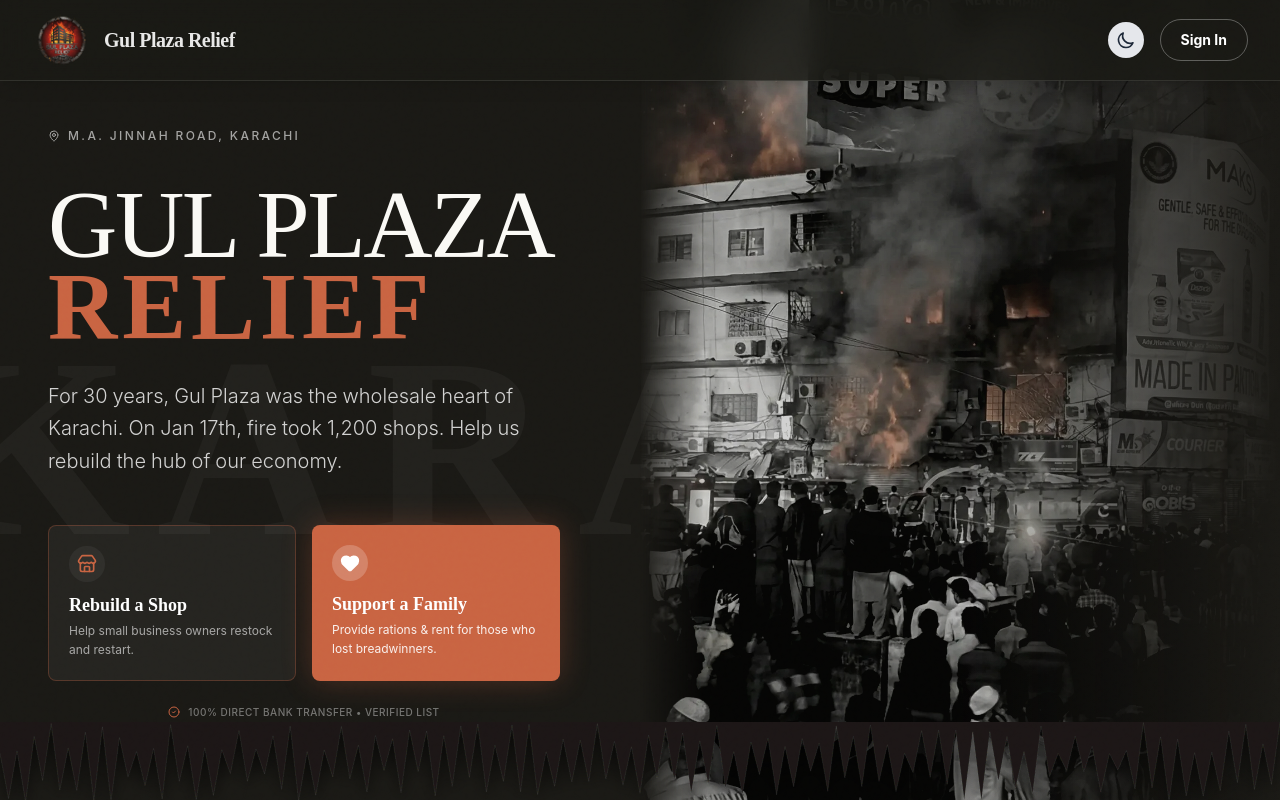
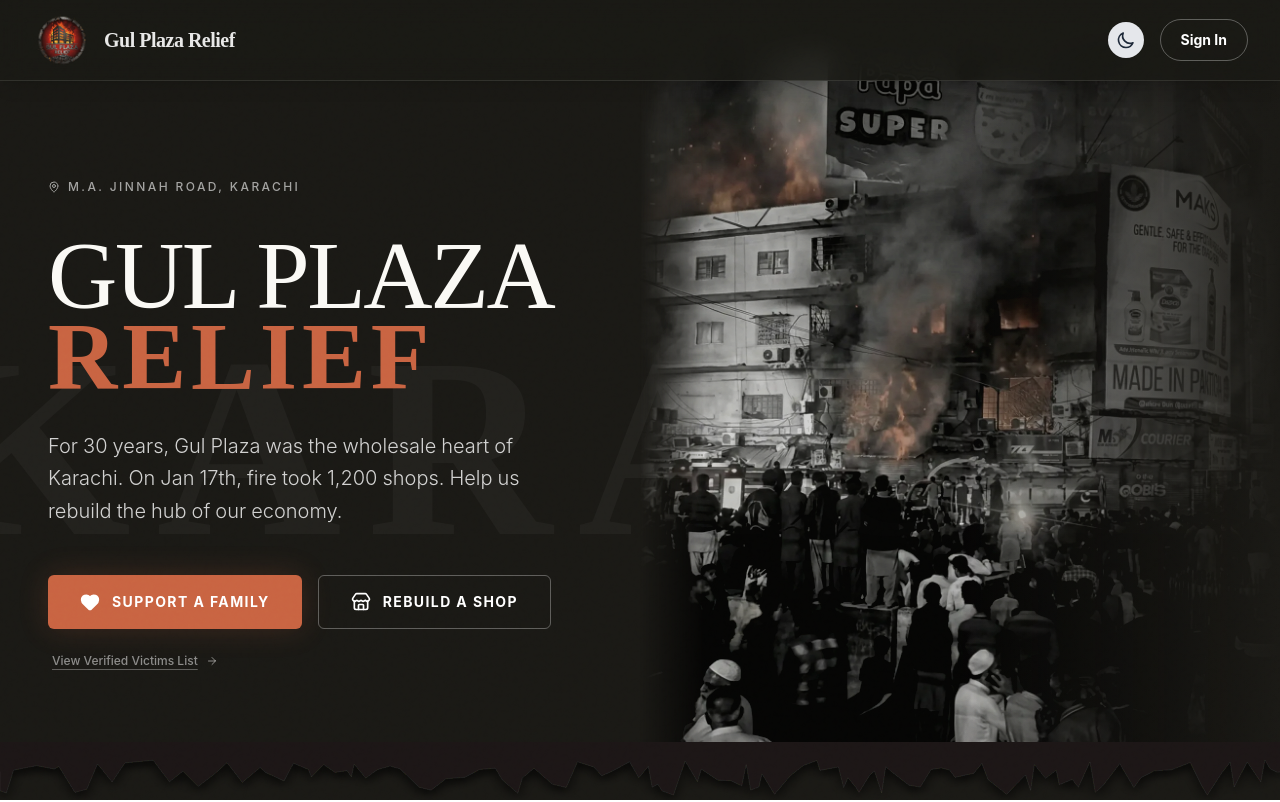
Before and after one commit to GulPlazaOnline/gulPlazaShops, a React (Vite) app: page / in a window 1280 px wide. Shown: the top 802 px of the page. Built offline with nearby package versions, Linux system fonts and the light colour scheme; no server answers.

Commit message:
feat: hero buttons and fractal tear

```diff
--- a/src/components/HeroSection.jsx
+++ b/src/components/HeroSection.jsx
@@ -1,6 +1,6 @@
 // src/components/HeroSection.jsx
 import { useNavigate } from 'react-router-dom';
-import { MapPin, Store, Heart, CheckCircle2 } from 'lucide-react';
+import { MapPin, Store, Heart, ArrowRight } from 'lucide-react';
 import { TextReveal } from './ui/text-reveal';
 import { TornEdge } from './ui/torn-edge';
 
@@ -46,40 +46,37 @@ const HeroSection = () => {
                         />
                     </div>
 
-                    {/* DUAL PATH ACTION AREA */}
-                    <div className="flex flex-col gap-6 animate-in fade-in slide-in-from-bottom-8 duration-1000 delay-500 max-w-lg">
+                    {/* ACTION AREA - Buttons (Professional) */}
+                    <div className="flex flex-col items-start gap-4 animate-in fade-in slide-in-from-bottom-8 duration-1000 delay-500">
 
-                        <div className="grid grid-cols-1 sm:grid-cols-2 gap-4">
-                            {/* Option A: Business Path */}
+                        <div className="flex flex-col sm:flex-row gap-4 w-full sm:w-auto">
+                            {/* Button 1: Support a Family (Humanitarian) */}
+                            <button
+                                onClick={() => navigate('/relief')}
+                                className="group flex items-center justify-center gap-3 px-8 py-4 rounded-md bg-[var(--color-terracotta)] hover:bg-[#b05536] text-white transition-all duration-300 hover:-translate-y-0.5 shadow-[0_0_30px_rgba(201,100,66,0.2)] w-full sm:w-auto"
+                            >
+                                <Heart className="w-5 h-5 fill-current" />
+                                <span className="font-sans font-bold text-sm uppercase tracking-widest">Support a Family</span>
+                            </button>
+
+                            {/* Button 2: Rebuild a Shop (Business) */}
                             <button
                                 onClick={() => navigate('/directory')}
-                                className="group flex flex-col items-start p-5 rounded-lg border border-[var(--color-terracotta)]/30 bg-white/5 hover:bg-white/10 transition-all duration-300 hover:-translate-y-1 text-left"
+                                className="group flex items-center justify-center gap-3 px-8 py-4 rounded-md bg-transparent border border-white/30 hover:bg-white/10 text-white transition-all duration-300 w-full sm:w-auto"
                             >
-                                <div className="p-2 rounded-full bg-white/5 mb-3 group-hover:bg-[var(--color-terracotta)] group-hover:text-white transition-colors text-[var(--color-terracotta)]">
-                                    <Store className="w-5 h-5" />
-                                </div>
-                                <span className="text-white font-serif font-bold text-lg leading-tight mb-1">Rebuild a Shop</span>
-                                <span className="text-white/60 text-xs font-sans leading-relaxed">Help small business owners restock and restart.</span>
-                            </button>
-
-                            {/* Option B: Family Path (Primary) */}
-                            <button
-                                onClick={() => navigate('/relief')}
-                                className="group flex flex-col items-start p-5 rounded-lg bg-[var(--color-terracotta)] hover:bg-[#b05536] transition-all duration-300 hover:-translate-y-1 text-left shadow-[0_0_30px_rgba(201,100,66,0.3)]"
-                            >
-                                <div className="p-2 rounded-full bg-white/20 mb-3 text-white">
-                                    <Heart className="w-5 h-5 fill-current" />
-                                </div>
-                                <span className="text-white font-serif font-bold text-lg leading-tight mb-1">Support a Family</span>
-                                <span className="text-white/90 text-xs font-sans leading-relaxed">Provide rations & rent for those who lost breadwinners.</span>
+                                <Store className="w-5 h-5" />
+                                <span className="font-sans font-bold text-sm uppercase tracking-widest">Rebuild a Shop</span>
                             </button>
                         </div>
 
-                        {/* Trust Signal */}
-                        <div className="flex items-center justify-center gap-2 text-white/40 text-[10px] uppercase tracking-wider font-medium">
-                            <CheckCircle2 className="w-3 h-3 text-[var(--color-terracotta)]" />
-                            <span>100% Direct Bank Transfer • Verified List</span>
-                        </div>
+                        {/* Verified Link */}
+                        <button
+                            onClick={() => navigate('/directory')}
+                            className="group flex items-center gap-2 text-white/50 text-xs font-medium hover:text-[var(--color-terracotta)] transition-colors mt-2 pl-1"
+                        >
+                            <span className="underline underline-offset-4 decoration-white/30 group-hover:decoration-[var(--color-terracotta)]">View Verified Victims List</span>
+                            <ArrowRight className="w-3 h-3 group-hover:translate-x-1 transition-transform" />
+                        </button>
 
                     </div>
 
--- a/src/components/ui/torn-edge.jsx
+++ b/src/components/ui/torn-edge.jsx
@@ -1,90 +1,56 @@
 "use client";
 
 export function TornEdge({ className = "", flip = false }) {
-    // Generate a high-frequency jagged "sawtooth" path
-    const segments = 150;
-    let d = "";
+    // Generate a highly irregular "ripped paper" path
+    // Pseudo-random generator for SSR consistency
+    const seed = 12345;
+    const pseudoRandom = (input) => {
+        const x = Math.sin(input) * 10000;
+        return x - Math.floor(x);
+    };
 
-    // We want sharp zig-zags.
-    // We will generate a path that goes from left to right.
-    // The "tear" is at the top of this shape if we consider it sitting at the bottom of the hero.
-    // Wait, if this component is at `bottom-0` of the hero, and fills the space *below* the hero image?
-    // No, usually "Torn Edge" is a shape that covers the *bottom* of the image with the background color of the *next* section?
-    // OR it is a shape of the *current* section that has a jagged bottom?
-    // If it's a shape of the current section (Dark Charcoal), it should be filled with Charcoal, and the empty space below reveals the white next section.
-    // So the SVG should be: Top edge straight (connected to hero), Bottom edge jagged.
-    // AND it should be placed such that the jagged bottom edge sits over the white background of the next section?
-    // Actually, if the next section is white, and we want the hero to look torn ON TOP of it:
-    // The SVG needs to be the *bottom part* of the hero.
-    // So the SVG path should be: Move to Top-Left -> Top-Right -> Bottom-Right (jagged) -> Bottom-Left (jagged) -> Close.
-    // OR simpler: The SVG is a "transition" strip.
-    // If we want the Dark Hero to look torn, the SVG should be filled with `#1a1915`.
-    // Top edge: Straight line at y=0.
-    // Bottom edge: Jagged line varying between y=2 and y=10.
-    // This SVG sits at the very bottom of the Hero container.
-    // The next section starts immediately after the Hero container.
-    // So visually: Hero Dark Block -> Jagged Edge -> White Section.
+    const points = [];
+    let x = 100;
+    let i = 0;
 
-    for (let i = 0; i <= segments; i++) {
-        const x = 100 - (i / segments) * 100;
-        // Sawtooth noise: Math.random() is unstable for SSR.
-        // Use a pseudo-random deterministic function.
-        const pseudoRandom = (seed) => {
-            const x = Math.sin(seed) * 10000;
-            return x - Math.floor(x);
-        };
+    // Start at top right
+    points.push({ x: 100, y: 0 }); // Top Right
 
-        // Zig-zag: alternating high and low, plus some noise.
-        // Base sawtooth: i % 2 == 0 ? low : high
-        const base = (i % 2 === 0) ? 2 : 8;
-        // Add noise to make it "violent" and irregular
-        const noise = pseudoRandom(i * 123.45) * 4 - 2;
-        const y = Math.max(0, Math.min(10, base + noise));
+    // Transition to jagged start
+    points.push({ x: 100, y: 5 });
 
-        d += `L${x.toFixed(2)},${y.toFixed(2)} `;
+    // Generate jagged bottom edge from right to left
+    while (x > 0) {
+        // Random step width between 0.2 and 1.5 units (in 0-100 scale)
+        // This corresponds roughly to 2px-15px on a 1000px wide screen
+        const step = (pseudoRandom(i * seed) * 1.3) + 0.2;
+        x -= step;
+        if (x < 0) x = 0;
+
+        // Random height between 2 and 9
+        // Mix low frequency (waviness) and high frequency (jaggedness)
+        const noise = pseudoRandom(i * seed + 100) * 6; // 0 to 6
+        const y = 3 + noise; // 3 to 9 range
+
+        points.push({ x, y });
+        i++;
     }
 
-    const pathData = `M0,0 L100,0 L100,10 ${d} L0,10 Z`;
+    points.push({ x: 0, y: 0 }); // Top Left (Close loop)
 
-    // Highlight line: Just the jagged bottom edge, but slightly shifted or stroke?
-    // To simulate "white fiber" highlight on the TOP edge of the tear?
-    // If the tear is the bottom of the dark section, the light hits the torn edge suitable.
-    // A thin white stroke along the jagged edge.
-    // The jagged edge path itself is what we need.
-    // We can't reuse the closed path easily for stroke without artifacts.
-    // Let's create a separate open path for the stroke.
+    const pathD = `M0,0 L100,0 L100,5 ` +
+        points.filter((_, idx) => idx > 1 && idx < points.length - 1).map(p => `L${p.x.toFixed(2)},${p.y.toFixed(2)}`).join(" ") +
+        ` L0,5 L0,0 Z`;
 
-    let strokeD = `M100,10 `; // Start where the previous loop started? No, loop went 100 -> 0.
-    // Recalculate or store points? Storing is better but loop is cheap.
-    // Let's just regenerate the stroke path (Line only along the jagged part).
-    // Actually, the loop above built `d` which is L... L... L...
-    // We need M at the start of the jagged part.
-    // The jagged part starts at 100,y_start... ends at 0,y_end.
-
-    // Let's separate point generation.
-    const points = [];
-    for (let i = 0; i <= segments; i++) {
-        const x = 100 - (i / segments) * 100;
-        const pseudoRandom = (seed) => (Math.sin(seed) * 10000) - Math.floor(Math.sin(seed) * 10000);
-        const base = (i % 2 === 0) ? 2 : 8;
-        const noise = pseudoRandom(i * 123.45) * 4 - 2;
-        const y = Math.max(0, Math.min(10, base + noise));
-        points.push({ x, y });
-    }
-
-    const jaggedPathCmd = points.map(p => `L${p.x.toFixed(2)},${p.y.toFixed(2)}`).join(" ");
-    const fullPath = `M0,0 L100,0 L100,${points[0].y.toFixed(2)} ${jaggedPathCmd} L0,0 Z`;
-    // Wait, close path logic:
-    // Top-Left (0,0) -> Top-Right (100,0) -> Start of jagged (100, y0) -> ... -> End of jagged (0, yn) -> Close to (0,0).
-    // Perfect.
-
-    // Stroke Path: Just the jagged part.
-    const highlightPath = `M100,${points[0].y.toFixed(2)} ${jaggedPathCmd}`;
+    // Highlight stroke path (Just the jagged part)
+    const highlightD = `M100,5 ` +
+        points.filter((_, idx) => idx > 1 && idx < points.length - 1).map(p => `L${p.x.toFixed(2)},${p.y.toFixed(2)}`).join(" ") +
+        ` L0,5`;
 
     return (
         <div className={`absolute bottom-0 left-0 w-full overflow-hidden leading-none ${className}`} style={{ transform: flip ? 'scaleY(-1)' : 'none' }}>
             <svg
-                className="relative block w-full h-[50px] md:h-[80px]"
+                className="relative block w-full h-[40px] md:h-[60px]"
                 viewBox="0 0 100 10"
                 preserveAspectRatio="none"
                 xmlns="http://www.w3.org/2000/svg"
@@ -97,18 +63,19 @@ export function TornEdge({ className = "", flip = false }) {
 
                 {/* Main Dark Shape */}
                 <path
-                    d={fullPath}
+                    d={pathD}
                     fill="#1a1915"
                     filter="url(#torn-shadow)"
                 />
 
                 {/* White Highlight on the jagged edge */}
                 <path
-                    d={highlightPath}
+                    d={highlightD}
                     fill="none"
-                    stroke="rgba(255,255,255,0.3)"
-                    strokeWidth="0.2"
+                    stroke="rgba(255,255,255,0.4)"
+                    strokeWidth="0.15"
                     strokeLinecap="round"
+                    strokeLinejoin="round"
                     vectorEffect="non-scaling-stroke"
                 />
             </svg>
```
